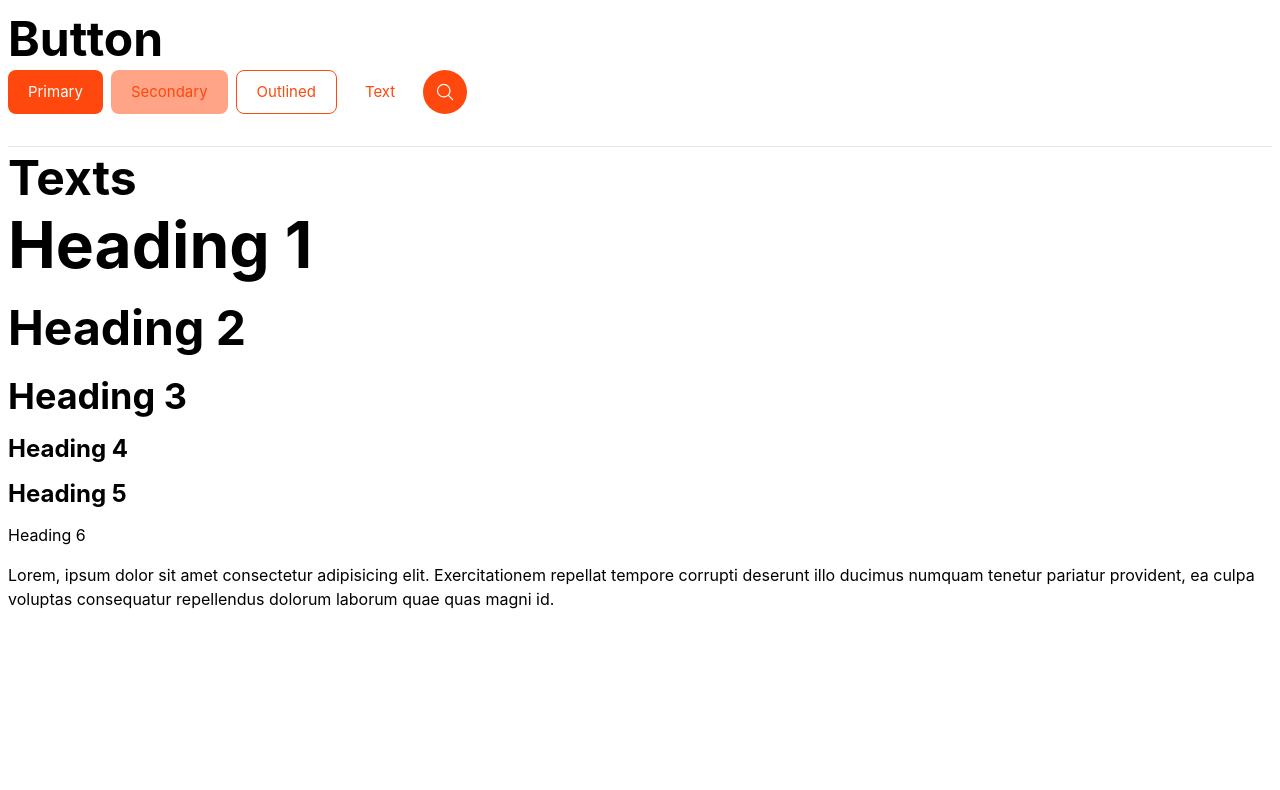
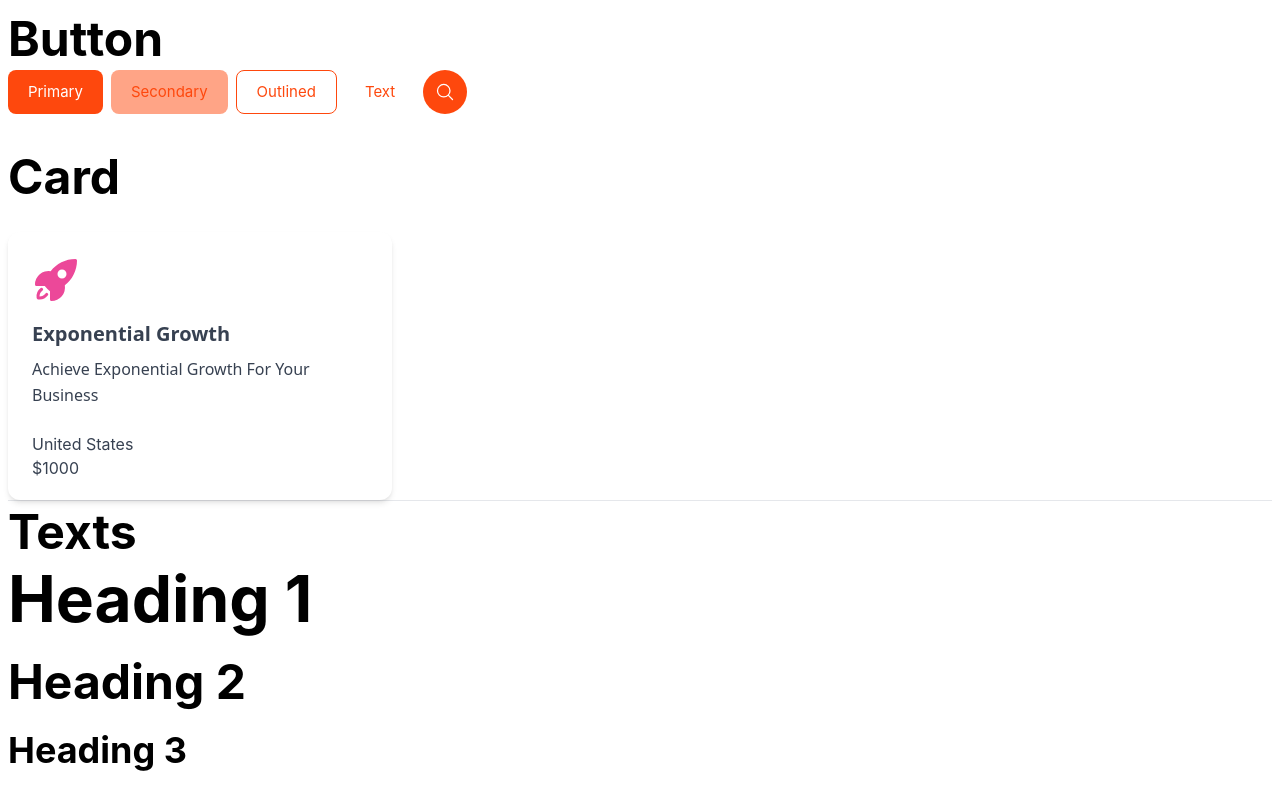
Before and after one commit to khanhleeee/shecodes_H2O, a React (Vite) app in the folder client/: page / in a window 1280 px wide. Shown: the top 790 px of the page. Built offline with nearby package versions, Linux system fonts and the light colour scheme; a web font is replaced by a local one.

Commit message:
add form style

```diff
--- a/client/package.json
+++ b/client/package.json
@@ -18,7 +18,7 @@
 		"react-dom": "^18.2.0",
 		"react-router": "^6.16.0",
 		"react-router-dom": "^6.16.0",
-		"sort-by": "^1.2.0"
+		"sort-by": "^0.0.2"
 	},
 	"devDependencies": {
 		"@types/react": "^18.2.15",
--- a/client/src/App.jsx
+++ b/client/src/App.jsx
@@ -1,6 +1,6 @@
+import Button from './components/Button/Button'
+import Card from './components/Card/Card'
 import { MagnifyingGlassIcon } from '@heroicons/react/24/outline'
-
-import Button from './components/Button/Button'
 
 function App() {
 	return (
@@ -17,6 +17,8 @@ function App() {
 					icon={<MagnifyingGlassIcon className='h-5 w-5 font-bold' />}
 				/>
 			</div>
+			<h2>Card</h2>
+			<Card></Card>
 			<hr />
 			<h2>Texts</h2>
 			<div className='flex flex-col gap-y-4'>
--- a/client/src/components/Card/Card.jsx
+++ b/client/src/components/Card/Card.jsx
@@ -0,0 +1,49 @@
+/* eslint-disable react/no-unescaped-entities */
+
+import PropTypes from "prop-types";
+
+function Card() {
+  return (
+    <div className="relative mt-6 flex w-96 flex-col rounded-xl bg-white bg-clip-border text-gray-700 shadow-md">
+      <div className="p-6">
+        <svg
+          xmlns="http://www.w3.org/2000/svg"
+          viewBox="0 0 24 24"
+          fill="currentColor"
+          aria-hidden="true"
+          className="mb-4 h-12 w-12 text-pink-500"
+        >
+          <path
+            fillRule="evenodd"
+            d="M9.315 7.584C12.195 3.883 16.695 1.5 21.75 1.5a.75.75 0 01.75.75c0 5.056-2.383 9.555-6.084 12.436A6.75 6.75 0 019.75 22.5a.75.75 0 01-.75-.75v-4.131A15.838 15.838 0 016.382 15H2.25a.75.75 0 01-.75-.75 6.75 6.75 0 017.815-6.666zM15 6.75a2.25 2.25 0 100 4.5 2.25 2.25 0 000-4.5z"
+            clipRule="evenodd"
+          ></path>
+          <path d="M5.26 17.242a.75.75 0 10-.897-1.203 5.243 5.243 0 00-2.05 5.022.75.75 0 00.625.627 5.243 5.243 0 005.022-2.051.75.75 0 10-1.202-.897 3.744 3.744 0 01-3.008 1.51c0-1.23.592-2.323 1.51-3.008z"></path>
+        </svg>
+        <h5 className="mb-2 block font-sans text-xl font-semibold leading-snug tracking-normal text-blue-gray-900 antialiased">
+          Exponential Growth
+        </h5>
+        <p className="block font-sans text-base font-light leading-relaxed text-inherit antialiased">
+          Achieve Exponential Growth For Your Business
+        </p>
+      </div>
+      <div className="p-5 pt-0">
+        <p className="ml-1">United States</p>
+        <p className="ml-1">$1000</p>
+      </div>
+    </div>
+  );
+}
+
+export default Card;
+
+Card.propTypes = {
+  children: PropTypes.node,
+  icon: PropTypes.node,
+  secondary: PropTypes.bool,
+  outlined: PropTypes.bool,
+  text: PropTypes.bool,
+  disabled: PropTypes.bool,
+  className: PropTypes.string,
+  onClick: PropTypes.func,
+};
```
Also changed, not shown: client/src/components/Card/Card.css (added), 2 other files (tests, documents, lock files or other folders).
